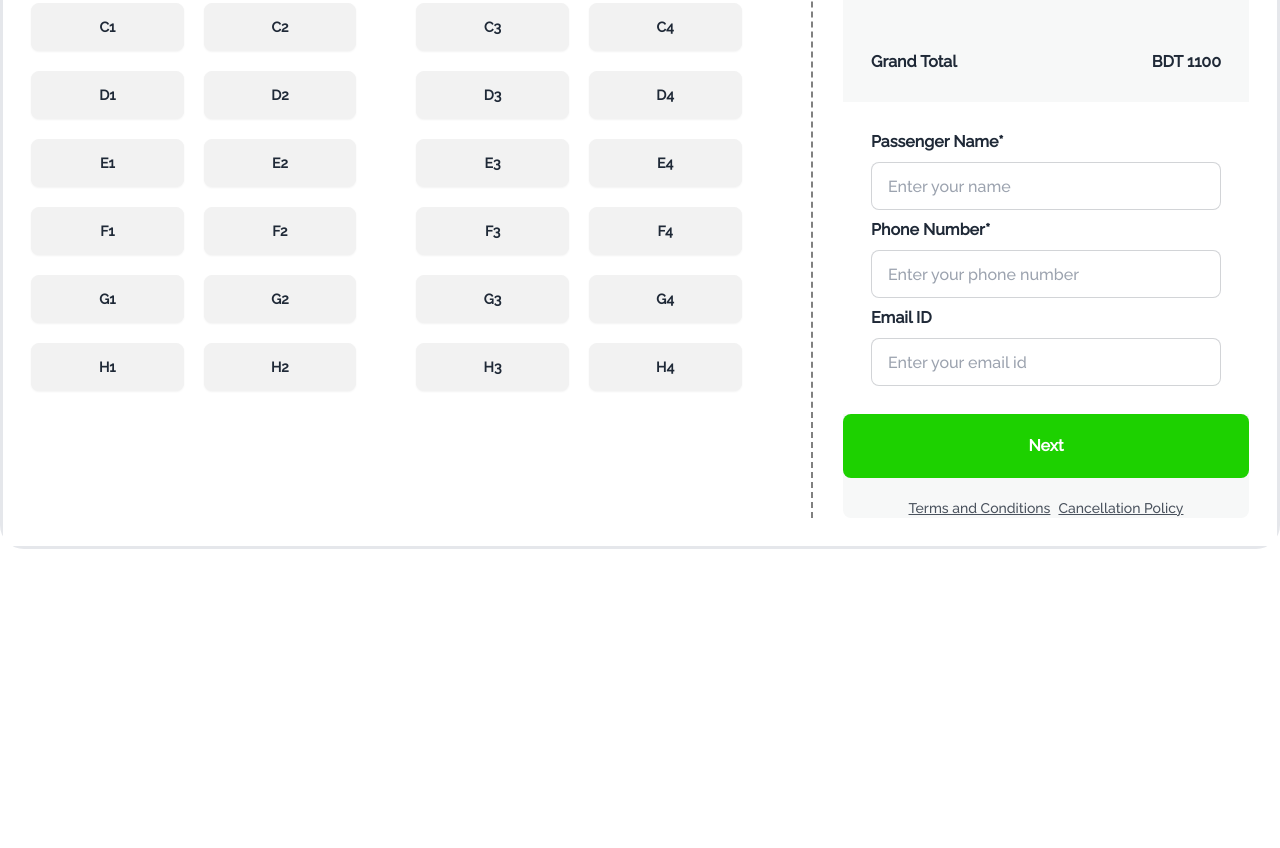
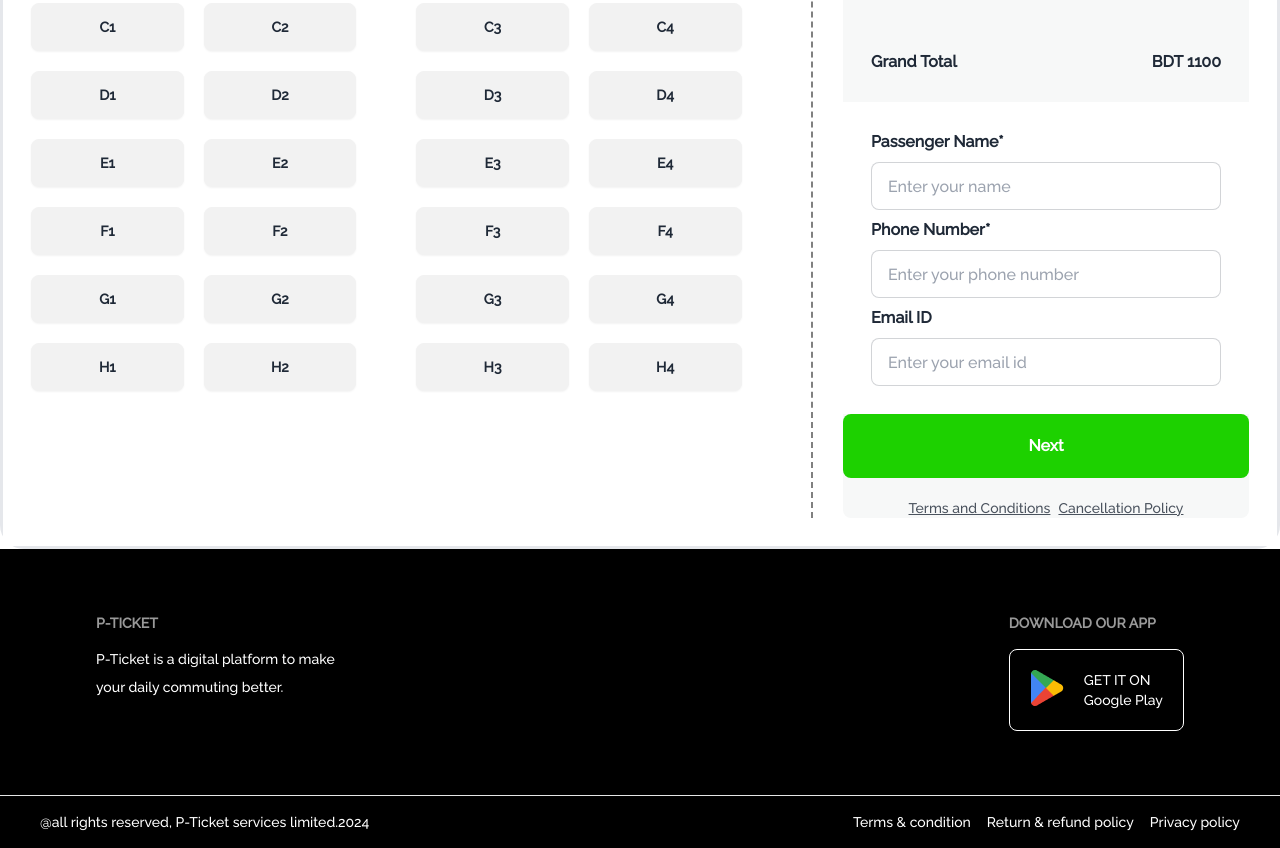
Before and after one commit to Kayum-Ali/P-Ticket, a plain HTML site: page index.html in a window 1280 px wide. Shown: the part 2355-3203 px from the top of the page. Before the commit the page ends 2904 px from the top, so only its background shows below. Drawn offline with nearby package versions, Linux system fonts and the light colour scheme.

Commit message:
footer section respon design done

```diff
--- a/index.html
+++ b/index.html
@@ -449,24 +449,48 @@
 
       </div>
     </section>
+  </main>
 
 
+  <footer class="footer justify-center lg:justify-between  px-10 py-16 lg:px-24 bg-black text-white">
+    <nav>
+      <h6 class="footer-title">P-Ticket</h6>
+      <a class="link link-hover">P-Ticket is a digital platform to make</a>
+      <a class="link link-hover">your daily commuting better.</a>
+    </nav>
+
+    <nav>
+      <h6 class="footer-title">Download our app</h6>
+     <div class="flex p-5 gap-5 border-[1px] border-white rounded-lg">
+         <div>
+          <img src="images/playstore.png" alt="">
+         </div>
+         <div>
+          <h3>GET IT ON</h3>
+          <h1>Google Play</h1>
+         </div>
+     </div>
+    </nav>
+  </footer>
+
+  <!-- <hr class="text-white
+  "> -->
 
 
+  <footer class="footer text-white bg-black px-10 py-4 border-t bg-base-200 text-base-content border-base-300">
+    <aside class="items-center grid-flow-col">
 
+      <p>@all rights reserved, P-Ticket services limited.2024</p>
+    </aside>
+    <nav class="md:place-self-center md:justify-self-end">
+      <div class="grid grid-flow-col gap-4">
+        <h3>Terms & condition</h3>
+        <h3>Return & refund policy</h3>
+        <h3>Privacy policy</h3>
 
-
-
-    <!-- <div class="flex flex-col w-full lg:flex-row">
-        <div class="grid">content</div>
-        <div class="divider lg:divider-horizontal"></div>
-        <div class="grid">content</div>
-      </div> -->
-    </section>
-
-
-
-  </main>
+      </div>
+    </nav>
+  </footer>
 
 </body>
 
```
